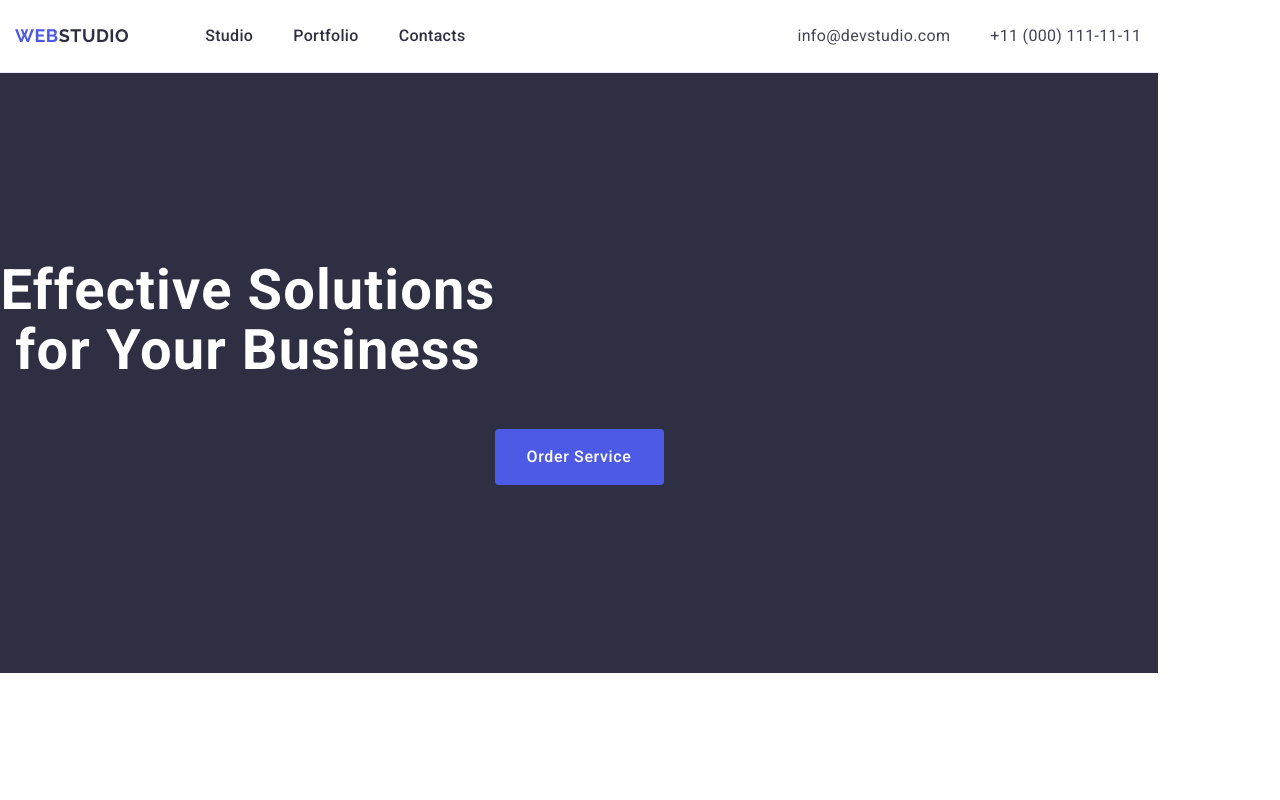
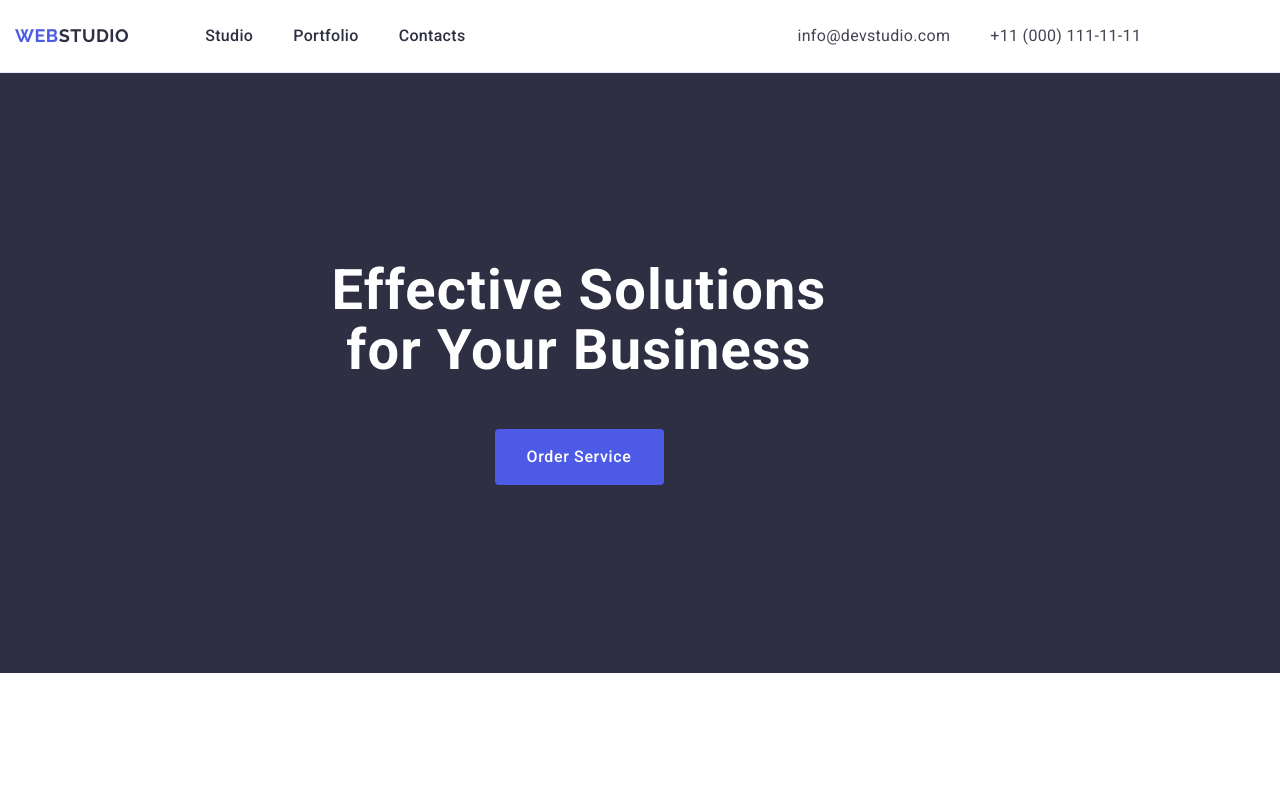
Before and after one commit to MutiDobro/goit-markup-hw-03, a plain HTML site: page index.html in a window 1280 px wide. Shown: the top 800 px of the page. Drawn offline with nearby package versions, Linux system fonts and the light colour scheme.

Commit message:
Update styles.css

```diff
--- a/css/styles.css
+++ b/css/styles.css
@@ -46,7 +46,6 @@ section {
   padding-bottom: 120px;
 }
 body {
-  width: 1158px;
   font-family: "Roboto", sans-serif;
   font-size: 16px;
   font-weight: 400;
@@ -150,6 +149,7 @@ img {
   color: var(--white-color);
 }
 .buner_h {
+  margin: 0 auto;
   max-width: 496px;
   margin-bottom: 48px;
   text-align: center;
```
